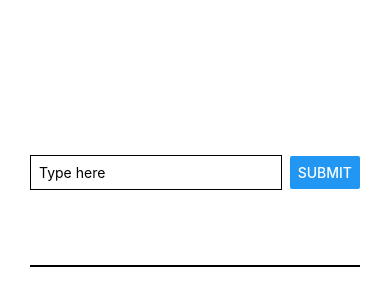
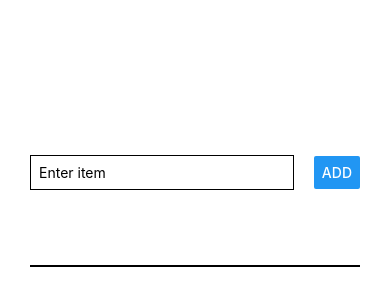
Before and after one commit to ytsykvas/shopping-list-with-React-Native, a React Native app: screen / in a window 390 px wide. Shown: the top 306 px of the page. Built offline with nearby package versions, Linux system fonts and the light colour scheme.

Commit message:
Changed text

```diff
--- a/App.js
+++ b/App.js
@@ -18,11 +18,11 @@ export default function App() {
       <View style={styles.inputContainer}>
         <TextInput
           style={styles.textInput}
-          placeholder="Type here"
+          placeholder="Enter item"
           onChangeText={goalInputHandler}
           value={enteredGoalText}
         />
-        <Button title="submit" onPress={addGoalHandler} />
+        <Button title="Add" onPress={addGoalHandler} />
       </View>
       <View style={styles.goalsContainer}>
         {courseGoals.map((goal) => (
```
